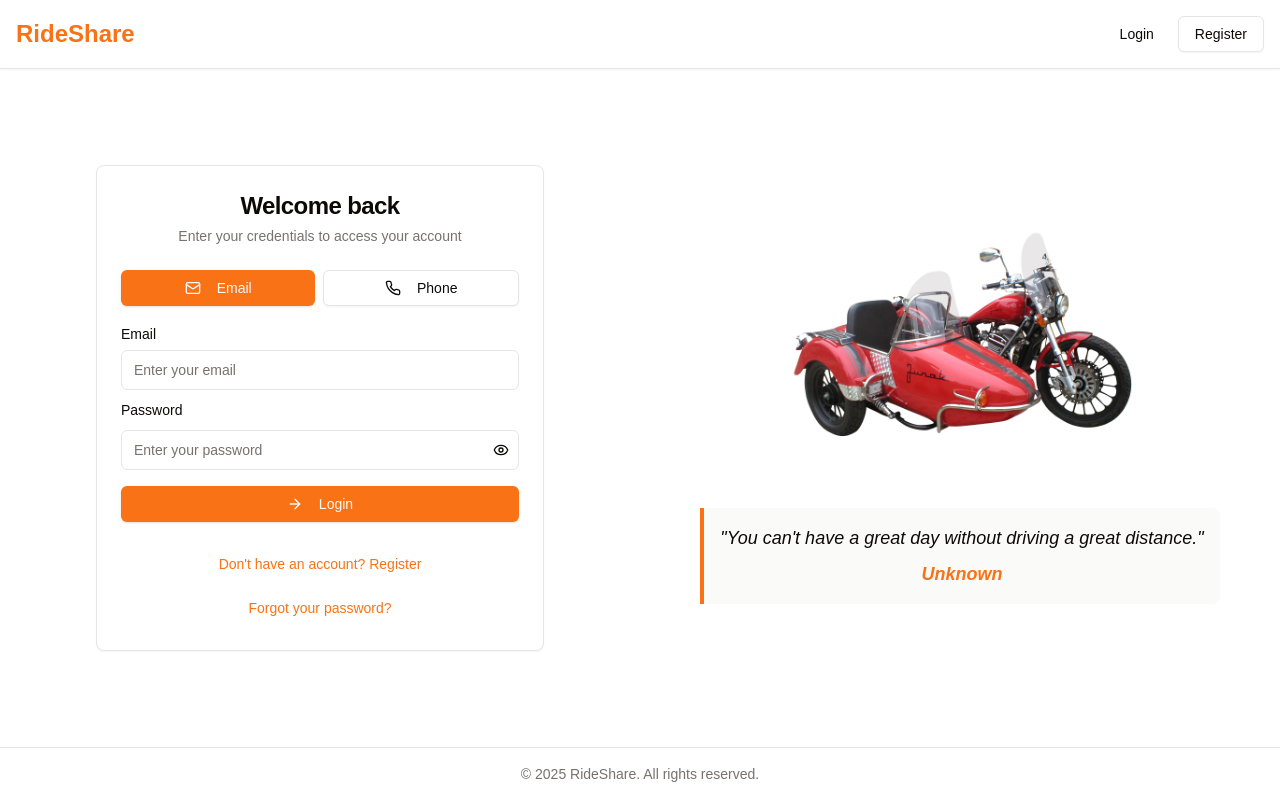
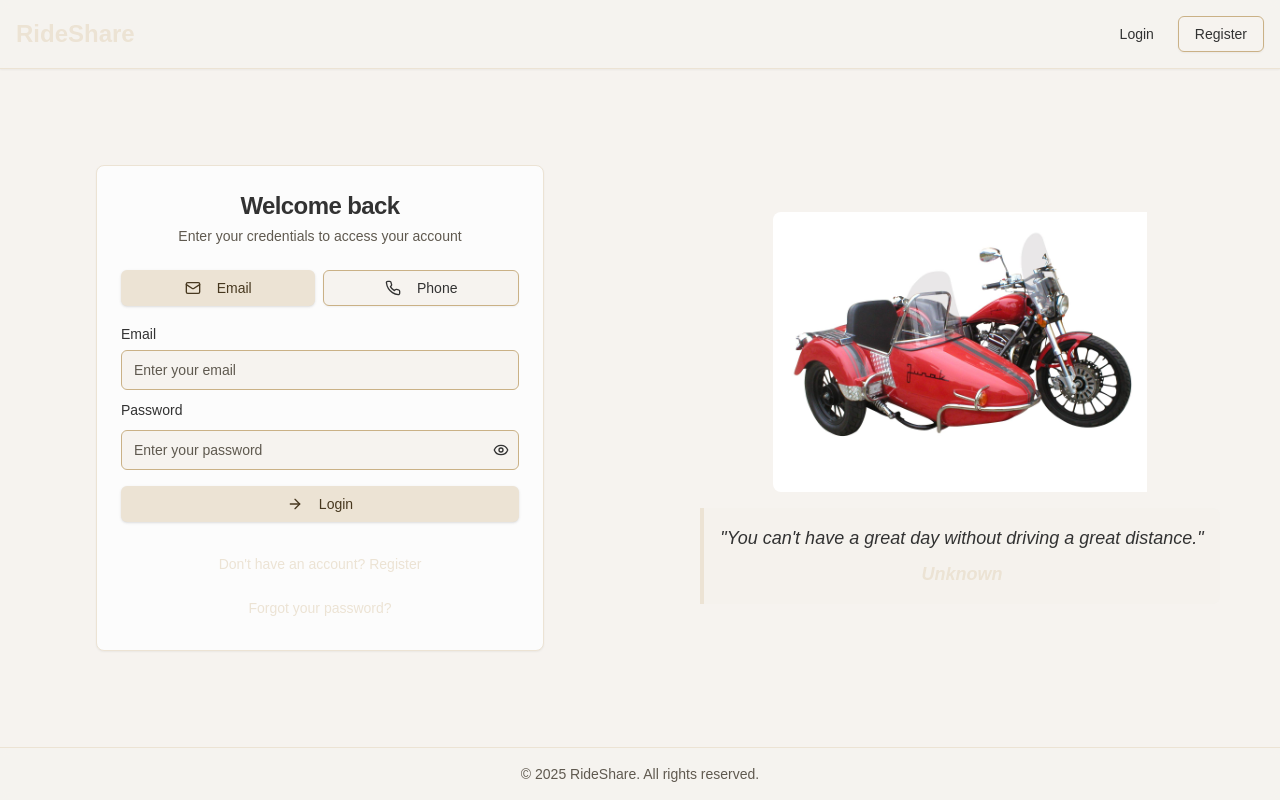
Before and after one commit to FelixRobb/ride-share-app, a Next.js app: page /login in a window 1280 px wide. Built offline with nearby package versions, Linux system fonts and the light colour scheme; no server answers.

Commit message:
update globals.css

```diff
--- a/src/app/globals.css
+++ b/src/app/globals.css
@@ -7,51 +7,62 @@ body {
 }
 
 @layer base {
-  :root {
-    --background: 0 0% 100%;
-    --foreground: 20 14.3% 4.1%;
-    --muted: 60 4.8% 95.9%;
-    --muted-foreground: 25 5.3% 44.7%;
-    --popover: 0 0% 100%;
-    --popover-foreground: 20 14.3% 4.1%;
-    --card: 0 0% 100%;
-    --card-foreground: 20 14.3% 4.1%;
-    --border: 20 5.9% 90%;
-    --input: 20 5.9% 90%;
-    --primary: 24.6 95% 53.1%;
-    --primary-foreground: 60 9.1% 97.8%;
-    --secondary: 60 4.8% 95.9%;
-    --secondary-foreground: 24 9.8% 10%;
-    --accent: 60 4.8% 95.9%;
-    --accent-foreground: 24 9.8% 10%;
-    --destructive: 0 84.2% 60.2%;
-    --destructive-foreground: 60 9.1% 97.8%;
-    --ring: 24.6 95% 53.1%;
-    --radius: 0.5rem;
+    :root {
+      --background: 37.5 29% 95%;
+      --foreground: 0 0% 19.61%;
+      --muted: 37 23% 94%;
+      --muted-foreground: 37 9% 34%;
+      --popover: 0 0% 99%;
+      --popover-foreground: 0 0% 19.61%;
+      --card: 0 0% 99%;
+      --card-foreground: 0 0% 19.61%;
+      --border: 37.5 38.71% 87.84%;
+      --input: 37.5 39% 66%;
+      --primary: 37 39% 88%;
+      --primary-foreground: 37.5 39% 20%;
+      --secondary: 273.96 22% 91.65%;
+      --secondary-foreground: 273.33 21% 15%;
+      --accent: 37 13% 88%;
+      --accent-foreground: 37 13% 28%;
+      --destructive: 4.53 86.47% 65.89%;
+      --destructive-foreground: 0 0% 100%;
+      --ring: 37.5 38.71% 87.84%;
+      --chart-1: 37 39% 88%;
+      --chart-2: 273.96 22% 91.65%;
+      --chart-3: 37 13% 88%;
+      --chart-4: 273.96 22% 94.65%;
+      --chart-5: 37 42% 88%;
+      --radius: 0.5rem;
+    }
+
+    .dark {
+      --background: 37 56% 1%;
+      --foreground: 37 32% 99%;
+      --muted: 37 23% 6%;
+      --muted-foreground: 37 9% 66%;
+      --popover: 37 56% 2%;
+      --popover-foreground: 0 0% 100%;
+      --card: 37 56% 2%;
+      --card-foreground: 0 0% 100%;
+      --border: 37 9% 12%;
+      --input: 37 9% 12%;
+      --primary: 37 39% 88%;
+      --primary-foreground: 37 39% 28%;
+      --secondary: 37 12% 13%;
+      --secondary-foreground: 37 12% 73%;
+      --accent: 37 12% 13%;
+      --accent-foreground: 37 12% 73%;
+      --destructive: 18 88% 52%;
+      --destructive-foreground: 0 0% 100%;
+      --ring: 37 39% 88%;
+      --chart-1: 37 39% 88%;
+      --chart-2: 37 12% 13%;
+      --chart-3: 37 12% 13%;
+      --chart-4: 37 12% 16%;
+      --chart-5: 37 42% 88%;
+    }
   }
 
-  .dark {
-    --background: 20 0.22% 1.54%;
-    --foreground: 60 9.1% 97.8%;
-    --muted: 12 6.5% 15.1%;
-    --muted-foreground: 24 5.4% 63.9%;
-    --popover: 20 0% 0%;
-    --popover-foreground: 60 9.1% 97.8%;
-    --card: 20 13.15% 0.68%;
-    --card-foreground: 60 9.1% 97.8%;
-    --border: 12 14.86% 12.05%;
-    --input: 12 6.5% 15.1%;
-    --primary: 20.5 87.65% 48.37%;
-    --primary-foreground: 60 9.1% 97.8%;
-    --secondary: 12 4.35% 22.12%;
-    --secondary-foreground: 60 9.1% 97.8%;
-    --accent: 12 6.79% 15.13%;
-    --accent-foreground: 60 9.1% 97.8%;
-    --destructive: 0 77.43% 45.95%;
-    --destructive-foreground: 60 9.1% 97.8%;
-    --ring: 20.5 90.2% 48.2%;
-  }
-}
 
 @layer base {
   * {
```
